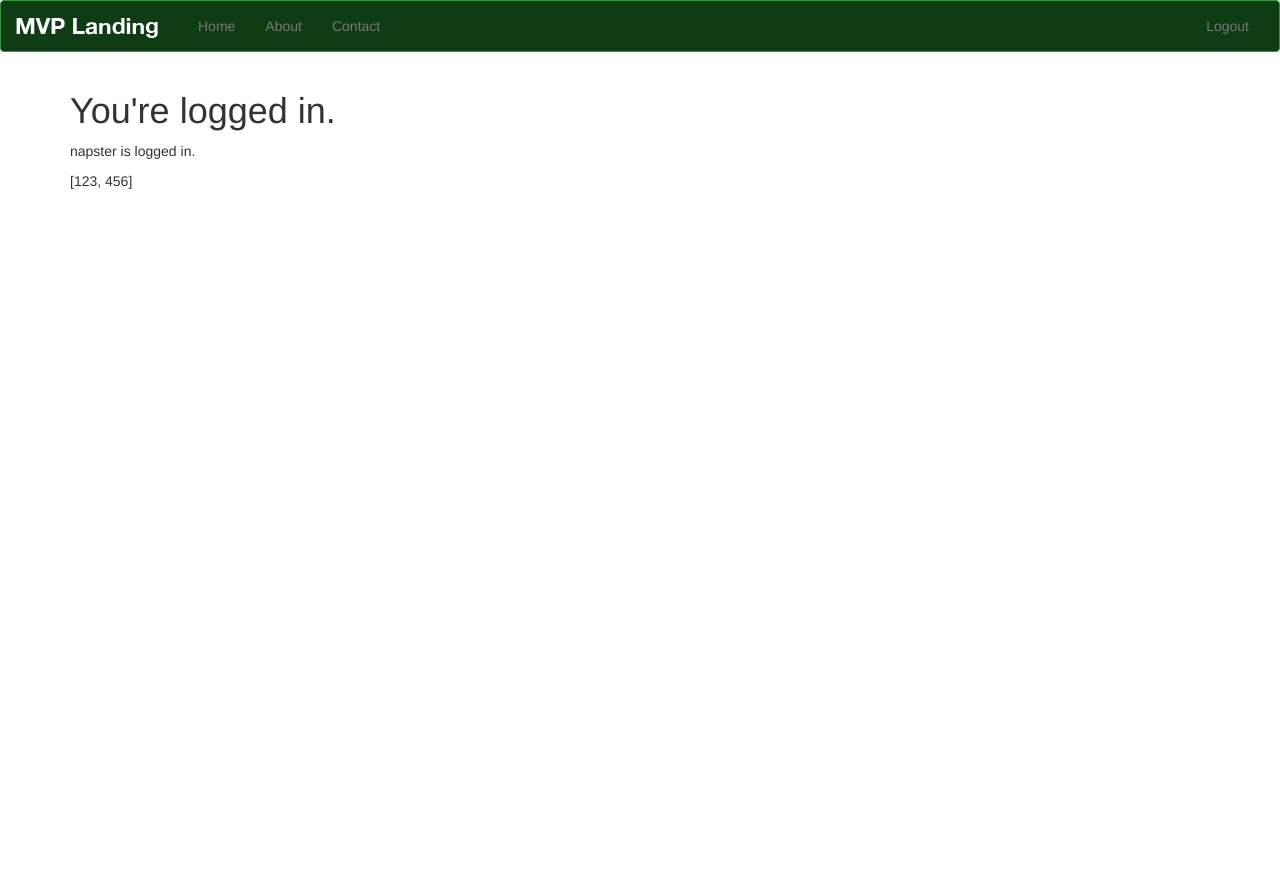
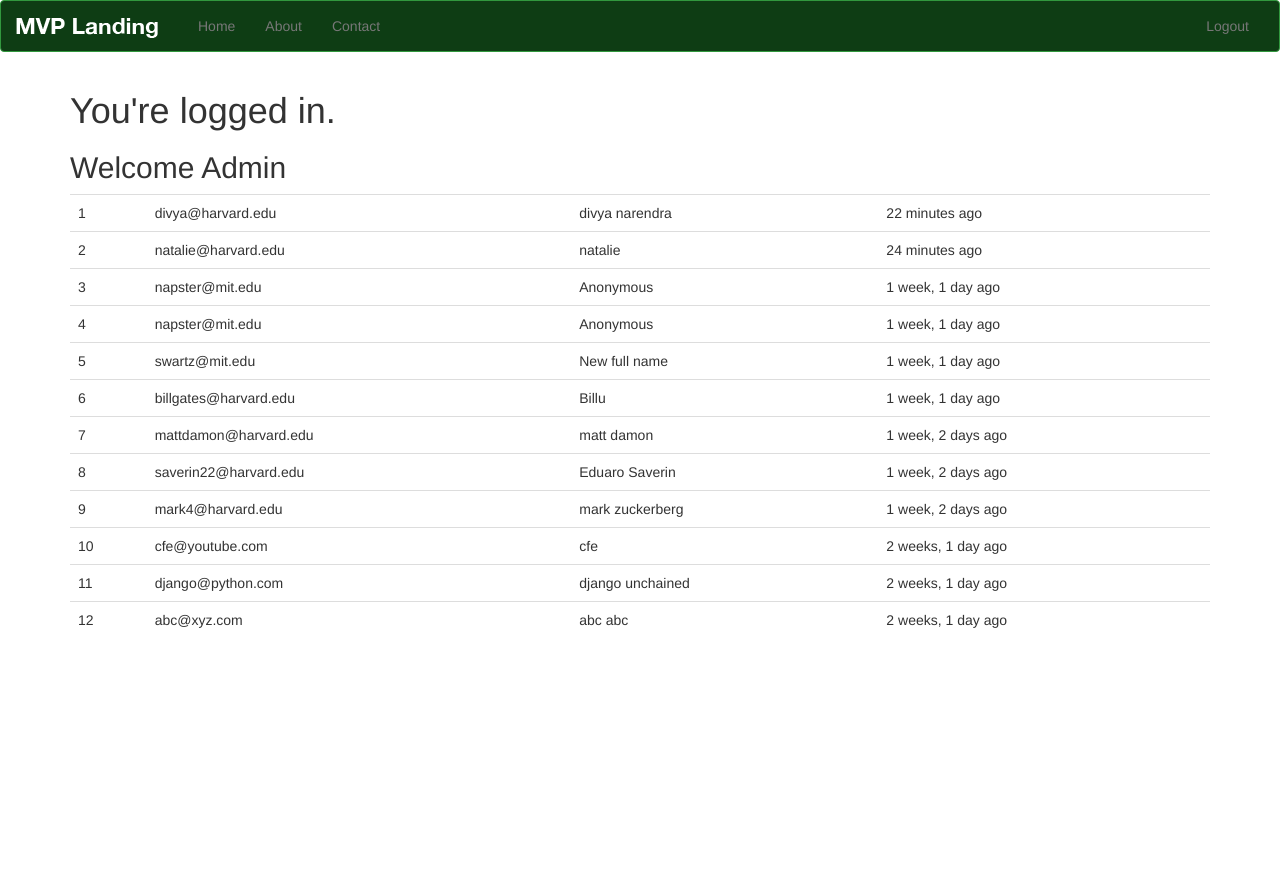
Before and after one commit to aishwaryr/django_landing_page, a Django app: page / in a window 1280 px wide. Shown: the top 878 px of the page. Run offline with Django 3.2, Linux system fonts and the light colour scheme; a user stored in the database is signed in; data comes from the database, SQL or seed files in the repository; both versions use the stored data as it was after the commit; some libraries are stand-ins or nearby versions.

Commit message:
v36: Added some queryset functionality

```diff
--- a/newsletter/views.py
+++ b/newsletter/views.py
@@ -3,6 +3,7 @@ from django.core.mail import send_mail
 from django.shortcuts import render
 
 from .forms import SignUpForm, ContactForm
+from .models import SignUp
 
 def home(request):
 	title = "Sign Up Now"
@@ -29,8 +30,17 @@ def home(request):
 					"title": "Thank You"
 		}
 	if request.user.is_authenticated() and request.user.is_staff:
+		# print (SignUp.objects.all())
+		# i  = 1
+		# for instance in SignUp.objects.all():
+		# 	print i
+		# 	print (instance)
+		# 	print (instance.full_name)
+		# 	i+=1
+		# queryset = SignUp.objects.all().order_by('-timestamp').filter(email__icontains="harvard")
+		queryset = SignUp.objects.all().order_by('-timestamp')
 		context = {
-				"queryset": [123, 456]
+				"queryset": queryset
 		}
 
 
--- a/templates/home.html
+++ b/templates/home.html
@@ -46,9 +46,20 @@
 
 {% block content %}
 {% if request.user.is_authenticated %}
+
 <h1>You're logged in.</h1>
-<p>{{ request.user }} is logged in.</p>
-{{ queryset }}
+
+	{% if queryset %}
+
+	<h2>Welcome Admin</h2>
+	<table class='table'>
+	{% for instance in queryset %}
+
+		<tr><td>{{ forloop.counter }}</td><td>{{ instance }}</td><td>{{ instance.full_name }}</td><td>{{ instance.timestamp | timesince }} ago</td></tr>
+	{% endfor %}
+	</table>
+
+	{% endif %}
 
 
 {% else %}
```
Also changed, not shown: db.sqlite3, 1 other file.
